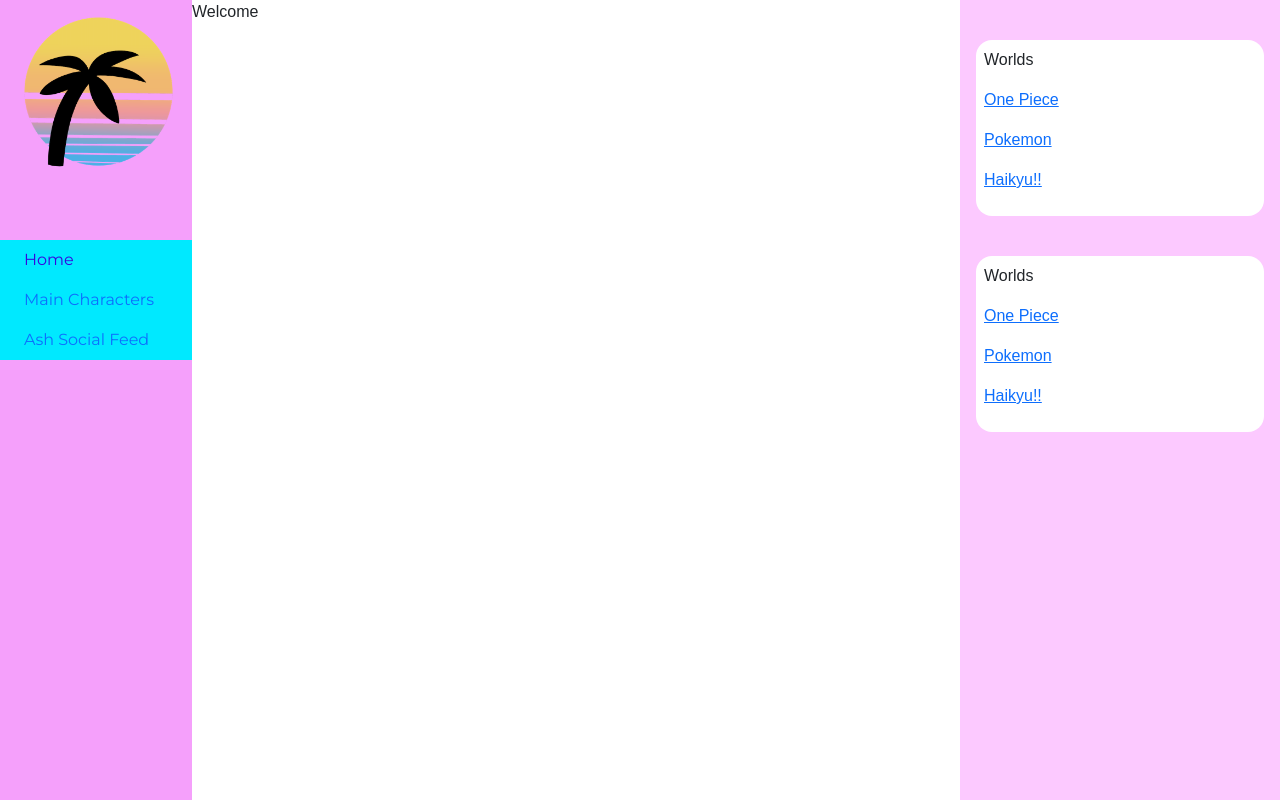
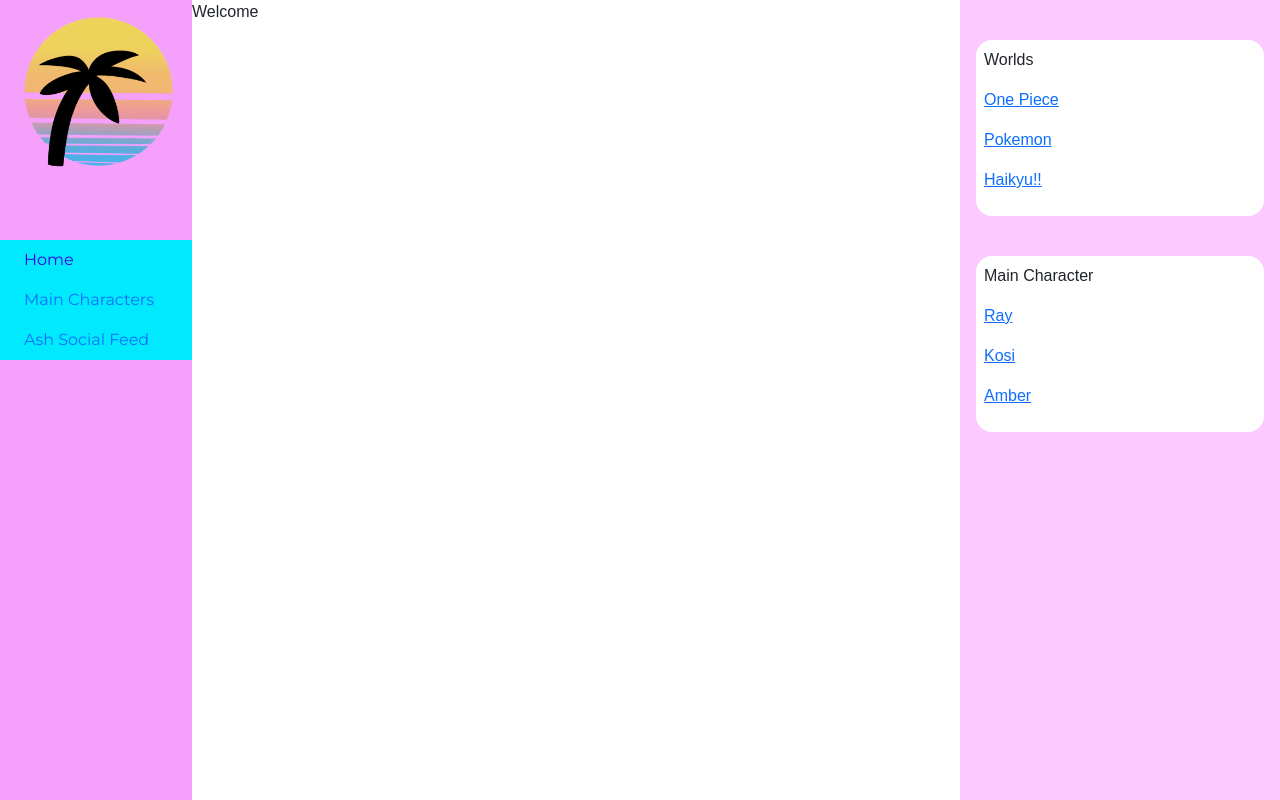
Before and after one commit to KosmicKisses/character-website, a PHP site: page / in a window 1280 px wide. Shown: the part 150-950 px from the top of the page. Run offline with PHP 8.4, Linux system fonts and the light colour scheme; some libraries are stand-ins or nearby versions.

Commit message:
Edited sidebar
Replaced placeholder with main characters

```diff
--- a/index.php
+++ b/index.php
@@ -13,10 +13,10 @@
 			<p><a href="https://en.wikipedia.org/wiki/Haikyu!!">Haikyu!!</a></p>
 		</div>
 		<div class="sideBox">
-			<p>Worlds</p>
-			<p><a href="https://en.wikipedia.org/wiki/One_Piece">One Piece</a></p>
-			<p><a href="https://www.pokemon.com/us/">Pokemon</a></p>
-			<p><a href="https://en.wikipedia.org/wiki/Haikyu!!">Haikyu!!</a></p>
+			<p>Main Character</p>
+			<p><a href="https://out.of.amospia.com">Ray</a></p>
+			<p><a href="https://out.of.amospia.com">Kosi</a></p>
+			<p><a href="https://out.of.amospia.com">Amber</a></p>
 		</div>
 	</div>
 <?php require 'pageEnd.php'; ?>
```
